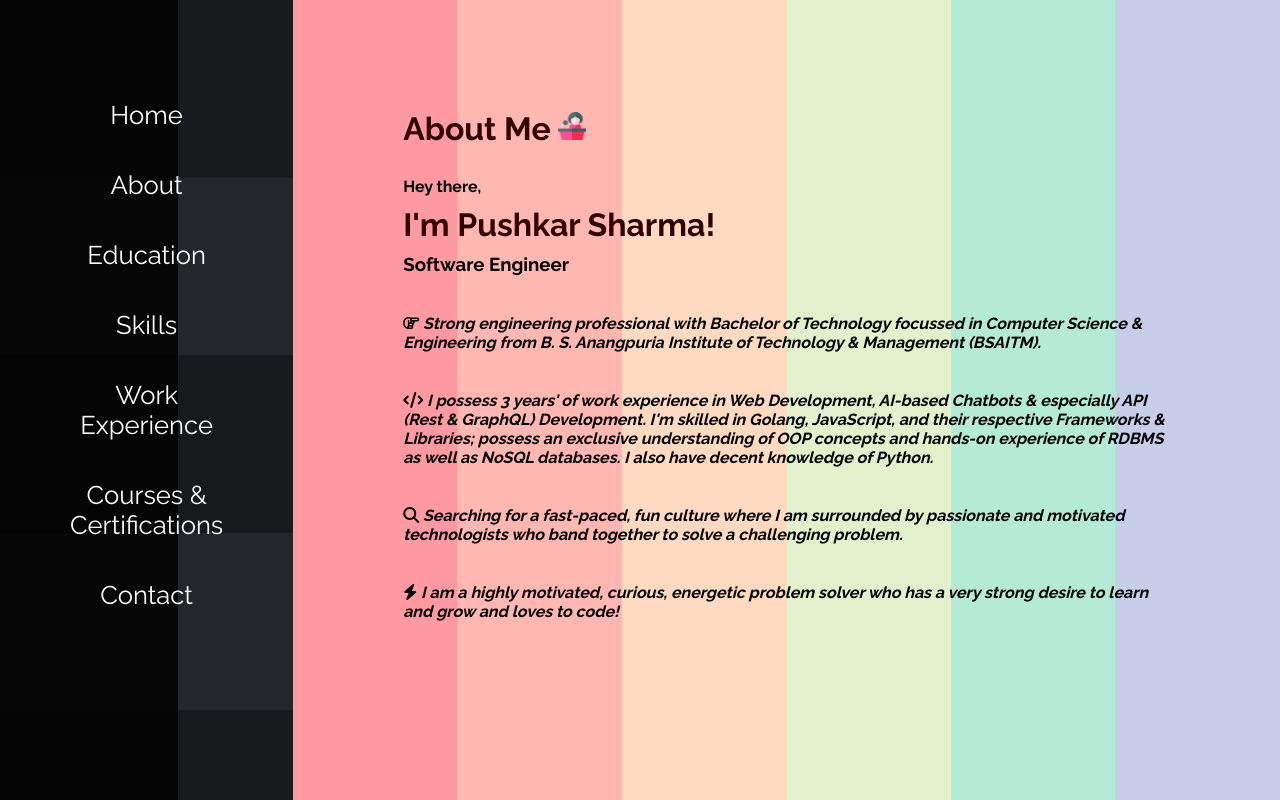
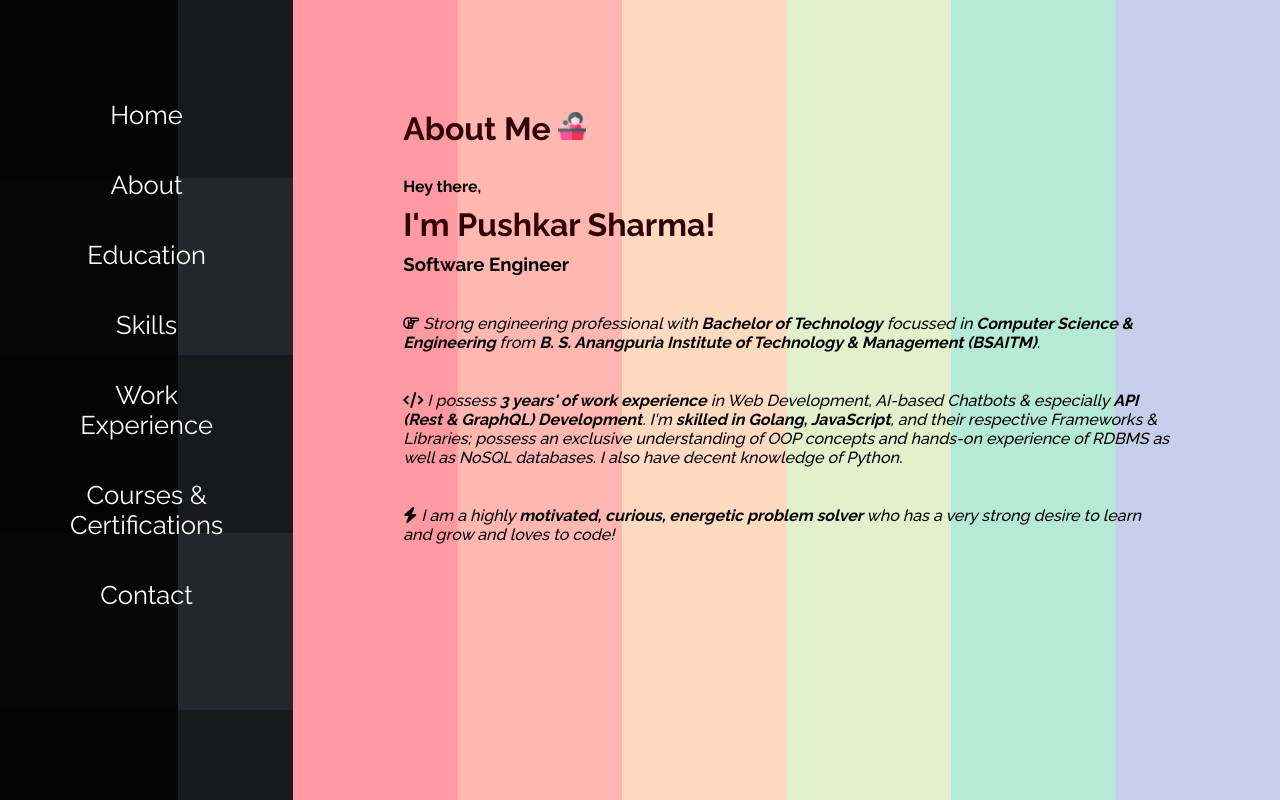
Before and after one commit to pushkaragnihotri/Portfolio, a React (Create React App) app: page /about in a window 1280 px wide. Built offline with nearby package versions, Linux system fonts and the light colour scheme.

Commit message:
update skills and work experience

```diff
--- a/src/components/Widecard.js
+++ b/src/components/Widecard.js
@@ -7,7 +7,7 @@ class Widecard extends Component {
 				<div class="compdet">
 					<h3>{this.props.title}</h3>
 					<h4 class="secondtext">{this.props.where}</h4>
-					<h4 class="secondtext" style={{ color: 'gray' }}>
+					<h4 class="secondtext" style={{ color: '#3c341f' }}>
 						{this.props.from} - {this.props.to}
 					</h4>
 				</div>
--- a/src/contents/About.js
+++ b/src/contents/About.js
@@ -14,29 +14,32 @@ class About extends Component {
 				<h3>Software Engineer</h3>
 				<br></br>
 				<i>
-					<b>
+					<span style={{ fontWeight: '500' }}>
 						<p>
-							<i class="fa fa-hand-o-right"></i> Strong engineering professional with Bachelor of Technology focussed in
-							Computer Science & Engineering from B. S. Anangpuria Institute of Technology & Management (BSAITM).
+							<i class="fa fa-hand-o-right"></i> Strong engineering professional with <b>Bachelor of Technology</b>{' '}
+							focussed in
+							<b> Computer Science & Engineering</b> from{' '}
+							<b>B. S. Anangpuria Institute of Technology & Management (BSAITM)</b>.
 						</p>
 						<br></br>
 						<p>
-							<i class="fa fa-code" aria-hidden="true"></i> I possess 3 years' of work experience in Web Development,
-							AI-based Chatbots & especially API (Rest & GraphQL) Development. I'm skilled in Golang, JavaScript, and
-							their respective Frameworks & Libraries; possess an exclusive understanding of OOP concepts and hands-on
-							experience of RDBMS as well as NoSQL databases. I also have decent knowledge of Python.
+							<i class="fa fa-code" aria-hidden="true"></i> I possess <b>3 years' of work experience</b> in Web
+							Development, AI-based Chatbots & especially <b>API (Rest & GraphQL) Development</b>. I'm{' '}
+							<b>skilled in Golang, JavaScript</b>, and their respective Frameworks & Libraries; possess an exclusive
+							understanding of OOP concepts and hands-on experience of RDBMS as well as NoSQL databases. I also have
+							decent knowledge of Python.
 						</p>
 						<br></br>
-						<p>
+						{/* <p>
 							<i class="fa fa-search"></i> Searching for a fast-paced, fun culture where I am surrounded by passionate
 							and motivated technologists who band together to solve a challenging problem.
 						</p>
-						<br></br>
+						<br></br> */}
 						<p>
-							<i class="fa fa-bolt"></i> I am a highly motivated, curious, energetic problem solver who has a very
-							strong desire to learn and grow and loves to code!
+							<i class="fa fa-bolt"></i> I am a highly <b>motivated, curious, energetic problem solver</b> who has a
+							very strong desire to learn and grow and loves to code!
 						</p>
-					</b>
+					</span>
 				</i>
 			</div>
 		)
--- a/src/contents/Experience.js
+++ b/src/contents/Experience.js
@@ -11,20 +11,26 @@ class Experience extends Component {
 					My Work Experience <img src={ExperienceIcon} className="heading-icon" alt="ExperienceIcon"></img>
 				</h1>
 				<Widecard
-					title="Convosight Analytics Pvt. Ltd."
-					where="55, Community Center, East of Kailash, New Delhi, Delhi-110065, India "
-					from="May 2020"
+					title="Skeps (Streamsource Technologies India Pvt. Ltd.)"
+					where="TOWER-B, VATIKA TOWER, 15th Floor, Suncity, Sector 54, Gurugram, Haryana-122022, India"
+					from="Jan 2022"
 					to="Present"
 				/>
 				<Widecard
+					title="Convosight Analytics Pvt. Ltd."
+					where="55, Community Center, East of Kailash, New Delhi, Delhi-110065, India"
+					from="May 2020"
+					to="Jan 2022"
+				/>
+				<Widecard
 					title="ARSR Technologies"
-					where="40-41, Nehru Place, New Delhi, Delhi-110019, India "
+					where="40-41, Nehru Place, New Delhi, Delhi-110019, India"
 					from="Feb 2020"
 					to="Mar 2020"
 				/>
 				<Widecard
 					title="Venture7 Technology Pvt. Ltd."
-					where="507, SRS Tower, Sector 31, Faridabad, Haryana-121003, India "
+					where="507, SRS Tower, Sector 31, Faridabad, Haryana-121003, India"
 					from="Jan 2019"
 					to="Jan 2020"
 				/>
--- a/src/contents/Home.js
+++ b/src/contents/Home.js
@@ -16,7 +16,7 @@ class Home extends Component {
 				<img src={displaypic} className="displaypic" alt="profile_pic"></img>
 				<ReactTypingEffect
 					className="typingeffect"
-					text={['I am Pushkar Sharma', 'I am a Software Engineer']}
+					text={['I am Pushkar ✨', 'I am a Software Engineer']}
 					speed={100}
 					eraseDelay={700}
 				/>
--- a/src/contents/Skills.js
+++ b/src/contents/Skills.js
@@ -7,7 +7,7 @@ class Skills extends Component {
 		this.state = {
 			mySkills: {
 				Personal: 'Interpersonal, Mathematical & Logical Skills',
-				Language: 'Golang, JavaScript (Node), Python, SQL, GraphQL',
+				Language: 'Golang, JavaScript (Node.js), Python, SQL, GraphQL',
 				Framework: 'Express, Django, Flask',
 				Library: 'React-Redux',
 				Database: 'MySQL, MongoDB, DynamoDB, PostgreSQL',
@@ -28,7 +28,7 @@ class Skills extends Component {
 					{Object.keys(this.state.mySkills).map(key => {
 						return (
 							<li>
-								<span style={{ fontWeight: 'bold' }}>{key}</span> ➟ {this.state.mySkills[key]}
+								<b>{key}</b> ➟ <span style={{ fontWeight: '500' }}>{this.state.mySkills[key]}</span>
 							</li>
 						)
 					})}
```
